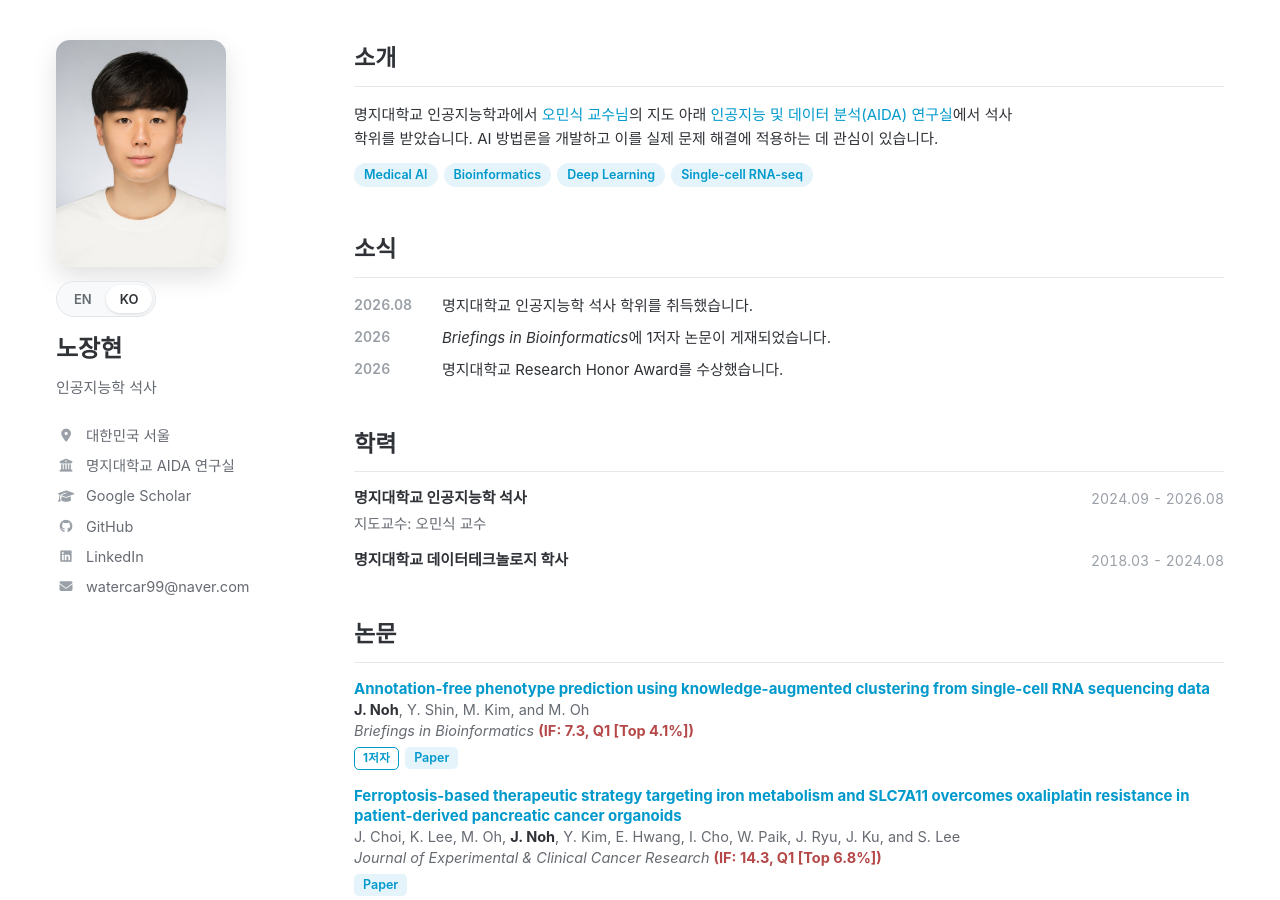
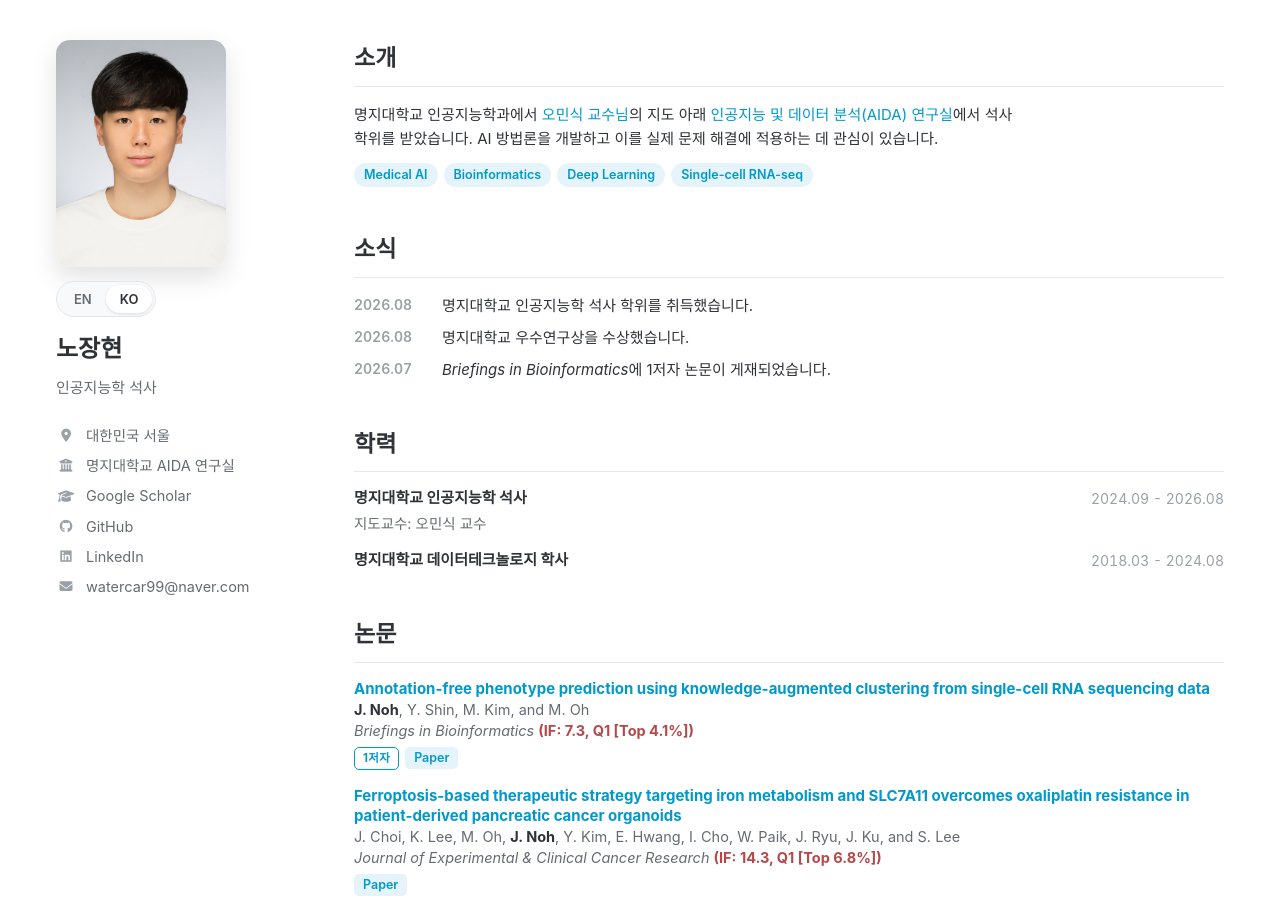
Before and after one commit to janghyunnoh/janghyunnoh.github.io, a Jekyll site: the page built from ko/index.md, in a window 1280 px wide and 900 px high. Built offline with Jekyll 4.4.1, drawn with Linux system fonts in a browser that asks for light colours; some of the changed text lies outside the part shown.

Commit message:
Fix Research Honor Award date/name and news order
- Research Honor Award: Aug. 2026, Korean name 우수연구상
- News: paper dated 2026.07, listed after the August items
- Awards support title_ko / org_ko on the Korean page

Co-Authored-By: Claude Opus 5.5 <noreply@anthropic.com>
Claude-Session: https://claude.ai/code/session_01KSQJoZP1auZdYkoBxWPSet

```diff
--- a/_data/awards.yml
+++ b/_data/awards.yml
@@ -1,5 +1,7 @@
 - title: "Research Honor Award"
-  org: "Myongji University, 2026"
+  title_ko: "우수연구상"
+  org: "Myongji University, Aug. 2026"
+  org_ko: "명지대학교, 2026.08"
 - title: "Outstanding Poster Award"
   org: "Korean Society for Bioinformatics (KSBI), 2025"
 - title: "Outstanding Presentation Award"
--- a/_data/news.yml
+++ b/_data/news.yml
@@ -2,9 +2,9 @@
 - date: "2026.08"
   text: "Received my M.S. in Artificial Intelligence from Myongji University."
   text_ko: "명지대학교 인공지능학 석사 학위를 취득했습니다."
-- date: "2026"
+- date: "2026.08"
+  text: "Received the Research Honor Award from Myongji University."
+  text_ko: "명지대학교 우수연구상을 수상했습니다."
+- date: "2026.07"
   text: "First-author paper published in <em>Briefings in Bioinformatics</em>."
   text_ko: "<em>Briefings in Bioinformatics</em>에 1저자 논문이 게재되었습니다."
-- date: "2026"
-  text: "Received the Research Honor Award from Myongji University."
-  text_ko: "명지대학교 Research Honor Award를 수상했습니다."
--- a/_layouts/profile.html
+++ b/_layouts/profile.html
@@ -168,7 +168,7 @@
             <h2>{{ L.awards }}</h2>
             <ul class="entries compact">
                 {%- for a in site.data.awards %}
-                <li><span class="entry-title">{{ a.title }}</span> <span class="entry-sub">· {{ a.org }}</span></li>
+                <li><span class="entry-title">{% if ko %}{{ a.title_ko | default: a.title }}{% else %}{{ a.title }}{% endif %}</span> <span class="entry-sub">· {% if ko %}{{ a.org_ko | default: a.org }}{% else %}{{ a.org }}{% endif %}</span></li>
                 {%- endfor %}
             </ul>
         </section>
```
